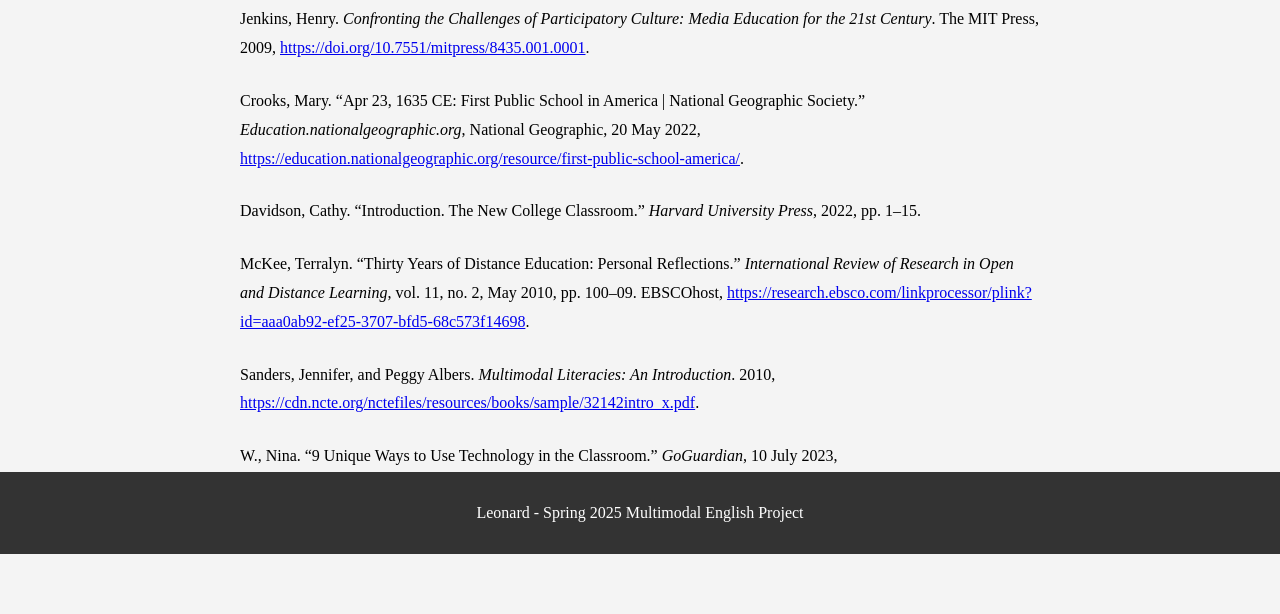
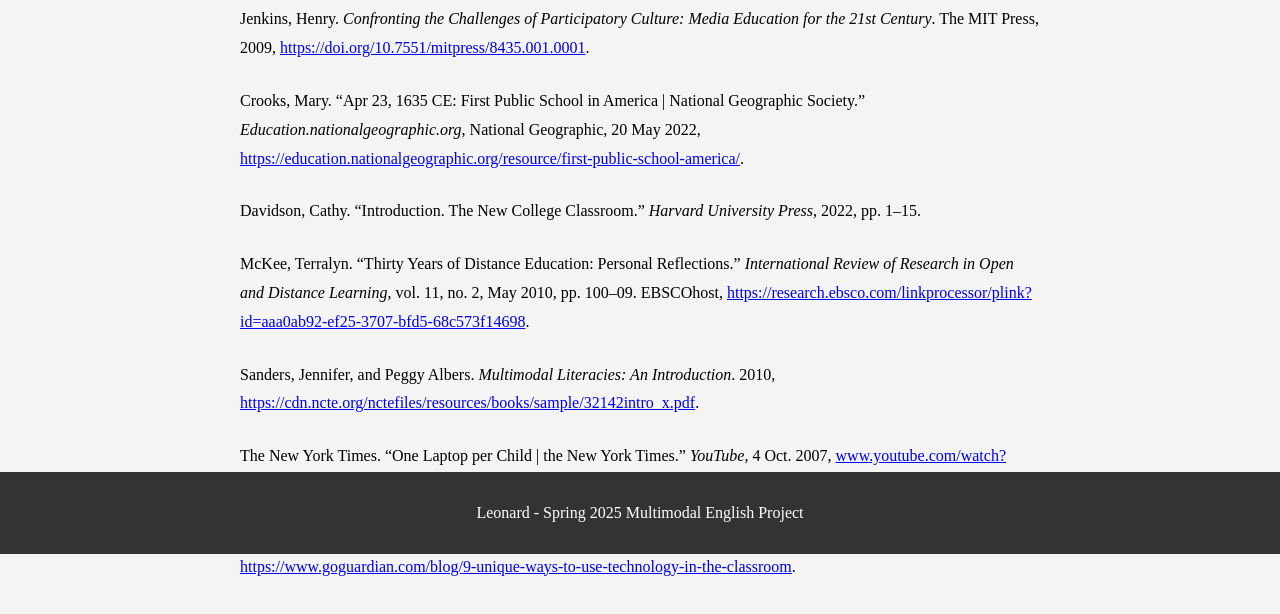
Before and after one commit to Joseph-W-Leonard/Multimodal, a website: page references.html in a window 1280 px wide. Shown: the part 246-860 px from the top of the page. Drawn offline with Linux system fonts and the light colour scheme.

Commit message:
Add reference to "One Laptop per Child" YouTube video in references section

```diff
--- a/references.html
+++ b/references.html
@@ -55,6 +55,7 @@
                 <li>Davidson, Cathy. “Introduction. The New College Classroom.” <em>Harvard University Press</em>, 2022, pp. 1–15.</li>
                 <li>McKee, Terralyn. “Thirty Years of Distance Education: Personal Reflections.” <em>International Review of Research in Open and Distance Learning</em>, vol. 11, no. 2, May 2010, pp. 100–09. EBSCOhost, <a href="https://research.ebsco.com/linkprocessor/plink?id=aaa0ab92-ef25-3707-bfd5-68c573f14698">https://research.ebsco.com/linkprocessor/plink?id=aaa0ab92-ef25-3707-bfd5-68c573f14698</a>.</li>
                 <li>Sanders, Jennifer, and Peggy Albers. <em>Multimodal Literacies: An Introduction</em>. 2010, <a href="https://cdn.ncte.org/nctefiles/resources/books/sample/32142intro_x.pdf">https://cdn.ncte.org/nctefiles/resources/books/sample/32142intro_x.pdf</a>.</li>
+                <li>The New York Times. “One Laptop per Child | the New York Times.” <em>YouTube</em>, 4 Oct. 2007, <a href="https://www.youtube.com/watch?v=PM33EEAszHA">www.youtube.com/watch?v=PM33EEAszHA</a>. Accessed 1 July 2021.</li>
                 <li>W., Nina. “9 Unique Ways to Use Technology in the Classroom.” <em>GoGuardian</em>, 10 July 2023, <a href="https://www.goguardian.com/blog/9-unique-ways-to-use-technology-in-the-classroom">https://www.goguardian.com/blog/9-unique-ways-to-use-technology-in-the-classroom</a>.</li>
             </ul>
         </section>
```
